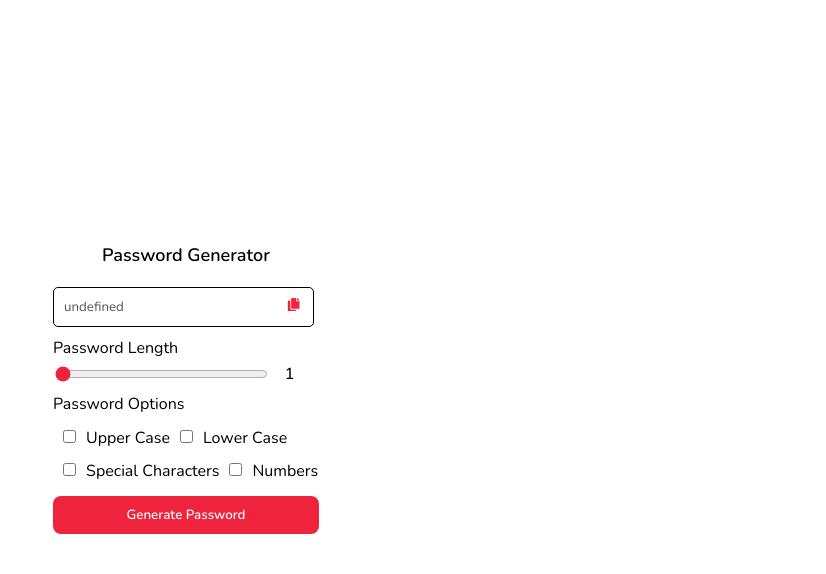
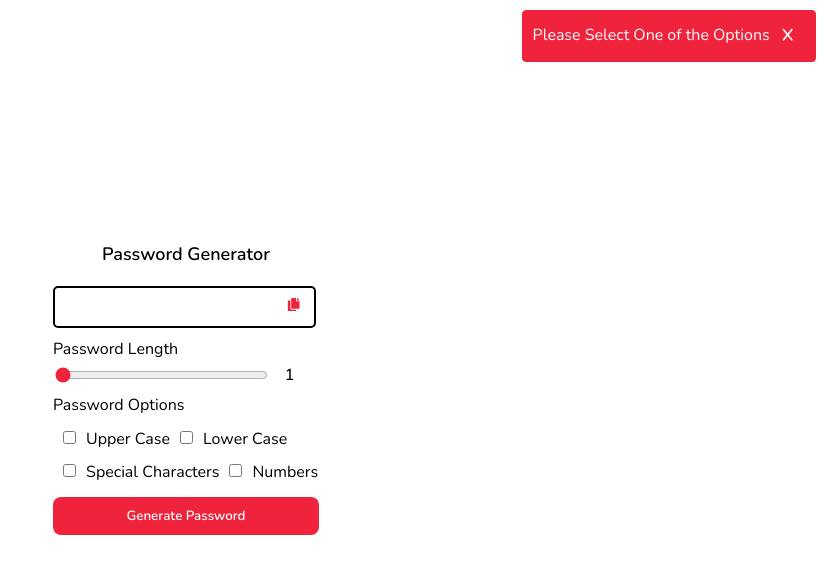
Before and after one commit to sasi1206/Password_Generator, a React (Create React App) app: page / in a window 1280 px wide. Both pictures are taken after a click on the button "Generate Password". Shown: the top 574 px of the page, without its empty margins (454-1280 px from the left). Built offline with nearby package versions, Linux system fonts and the light colour scheme.

Commit message:
Almost completed

```diff
--- a/src/App.css
+++ b/src/App.css
@@ -8,8 +8,6 @@
   display: flex;
   justify-content: center;
   align-items: center;
-  /* display: grid;
-  place-content: center; */
 }
 .con{
   padding: 20px;
@@ -28,13 +26,13 @@
 .input input{
   padding: 10px;
   width: 90%;
-  border: .1rem solid black;
+  border: 2px solid black;
   border-radius: 5px;
   background: transparent;
 }
 .input button{
   position: absolute;
-  top: 16%;
+  top: 17%;
   right: 5%;
   border: none;
   background-color: transparent;
@@ -74,3 +72,39 @@
   cursor: pointer;
   font-weight: 600;
 }
+.error-container{
+  position: absolute;
+  top: 0;
+  right: 0;
+  margin:  10px;
+  padding: 10px;
+  border-radius: 4px;
+  color: #FFF;
+  animation: slide 1s ease-in-out 0s 1 backwards backwards;
+}
+.error-container button{
+  top: 50%;
+  margin: 5px;
+  background-color: transparent;
+  border: none;
+  cursor: pointer;
+}
+.error-container button .icon{
+  color: #FFF;
+  position: relative;
+  top: 1px;
+}
+@keyframes slide{
+  0%{
+    right: -100px;
+  }
+  50%{
+    right: 0;
+  }
+  100%{
+    right: -100px;
+  }
+}
+::-webkit-scrollbar{
+  visibility: hidden;
+}
--- a/src/App.js
+++ b/src/App.js
@@ -1,9 +1,12 @@
 import { FaCopy } from "react-icons/fa";
-import { useState , useEffect} from "react";
+import { useState , useEffect } from "react";
+import Message from "./message.js";
 
 function App() {
   const[rangeValue,setRangeValue]=useState(1);
-  const[pass,setPass] = useState('')
+  const[pass,setPass] = useState('');
+  const[success,setSuccess] = useState(false);
+  const[error,setError] = useState(false);
   const Options = [
     {
       Id:1,
@@ -32,6 +35,7 @@ function App() {
   const SpecialCharacters = ['`','~','!','@','#','$','%','^','&','*','(',')','-','_','=','+','[',']','/','|',':',';','"',"'"];
 
   let string ='';
+  let newArray=[];
   const border = document.querySelector(".input input");
 
   useEffect(()=>{
@@ -45,36 +49,45 @@ function App() {
 
   function handleCheck(id){
     const filterArray = Options.find(option=>option.Id === id);
-    if(filterArray.OptionName == 'Upper Case'){
-      setCheckUpperCase(!CheckUpperCase);
+    if(filterArray.OptionName == 'Upper Case')setCheckUpperCase(!CheckUpperCase);
+    else if(filterArray.OptionName == 'Lower Case')
+    setCheckLowerCase (!CheckLowerCase);
+    else if(filterArray.OptionName == 'Special Characters')setCheckSpecialCharacters(!CheckSpecialCharacters);
+    else if(filterArray.OptionName == 'Numbers')setCheckNumbers (!CheckNumbers);
+  }
+
+  const GeneratePassword=()=>{
+    if(CheckUpperCase){
+      newArray = [...newArray,...UpperCase];
     }
-    else if(filterArray.OptionName == 'Lower Case'){
-      setCheckLowerCase (!CheckLowerCase);
+    if(CheckLowerCase){
+      newArray = [...newArray,...LowerCase];
+    }
+    if(CheckNumbers){
+      newArray = [...newArray,...Numbers];
+    }
+    if(CheckSpecialCharacters){
+      newArray = [...newArray,...SpecialCharacters];
+    }
+
+    if(newArray.length === 0){
+      setPass(' ');
+      setSuccess(false);
+      setError(true);
+    }
+    else{
+      for(let i=1;i<=rangeValue;i++){
+        const rand = Math.floor(Math.random() * newArray.length);
+        const char = newArray[rand];
+        string=string + char;
       }
-      else if(filterArray.OptionName == 'Special Characters'){
-      setCheckSpecialCharacters(!CheckSpecialCharacters);
-    }
-    else if(filterArray.OptionName == 'Numbers'){
-      setCheckNumbers (!CheckNumbers);
+      setPass(string)
     }
   }
 
-  const GeneratePassword=()=>{
-    let newArray=[];
-    if(CheckUpperCase) newArray = [...newArray,...UpperCase];
-    if(CheckLowerCase) newArray = [...newArray,...LowerCase];
-    if(CheckNumbers) newArray = [...newArray,...Numbers];
-    if(CheckSpecialCharacters) newArray = [...newArray,...SpecialCharacters];
-
-    for(let i=1;i<=rangeValue;i++){
-      const rand = Math.floor(Math.random() * newArray.length);
-      console.log(rand);
-      const char = newArray[rand];
-      string=string + char;
-      console.log(string);
-    }
-    setPass(string)
-    console.log(newArray);
+  const CopyToClipboard = ()=>{
+    navigator.clipboard.writeText(pass);
+    if(newArray.length > 0) setSuccess(true)
   }
 
   return (
@@ -88,18 +101,17 @@ function App() {
               disabled
               value={pass}
             />
-            <button><FaCopy/></button>
+            <button onClick={CopyToClipboard}><FaCopy/></button>
           </section>
           <section className="slider">
             <label >Password Length</label>
             <input
-              key={1}
               type="range"
               onChange={(e)=>setRangeValue(e.target.value)}
               value={rangeValue}
               min={1}
               max={20}
-            /><p key={2}>{rangeValue}</p>
+            /><p>{rangeValue}</p>
           </section>
           <section className="options">
             <label className="tit">Password Options</label>
@@ -121,6 +133,18 @@ function App() {
             onClick={GeneratePassword}
           >Generate Password</button>
         </form>
+        {
+          success && <Message
+          content="Your Password Is Copied"
+          color="#52b788"
+        />
+        }
+        {
+          error && <Message
+          content="Please Select One of the Options"
+          color="#ef233c"
+          />
+        }
       </main>
     </div>
   );
--- /dev/null
+++ b/src/message.js
@@ -0,0 +1,18 @@
+import React from 'react';
+import { FaX } from "react-icons/fa6";
+
+const Message = ({content,color}) => {
+  return (
+    <div className="error-container" style={{
+        backgroundColor : color,
+        border: `1px solid ${color}`
+    }}>
+        <form onSubmit={(e)=>e.preventDefault()}>
+            <label>{content}</label>
+            <button><FaX className="icon"/></button>
+          </form>
+    </div>
+  )
+}
+
+export default Message
```
